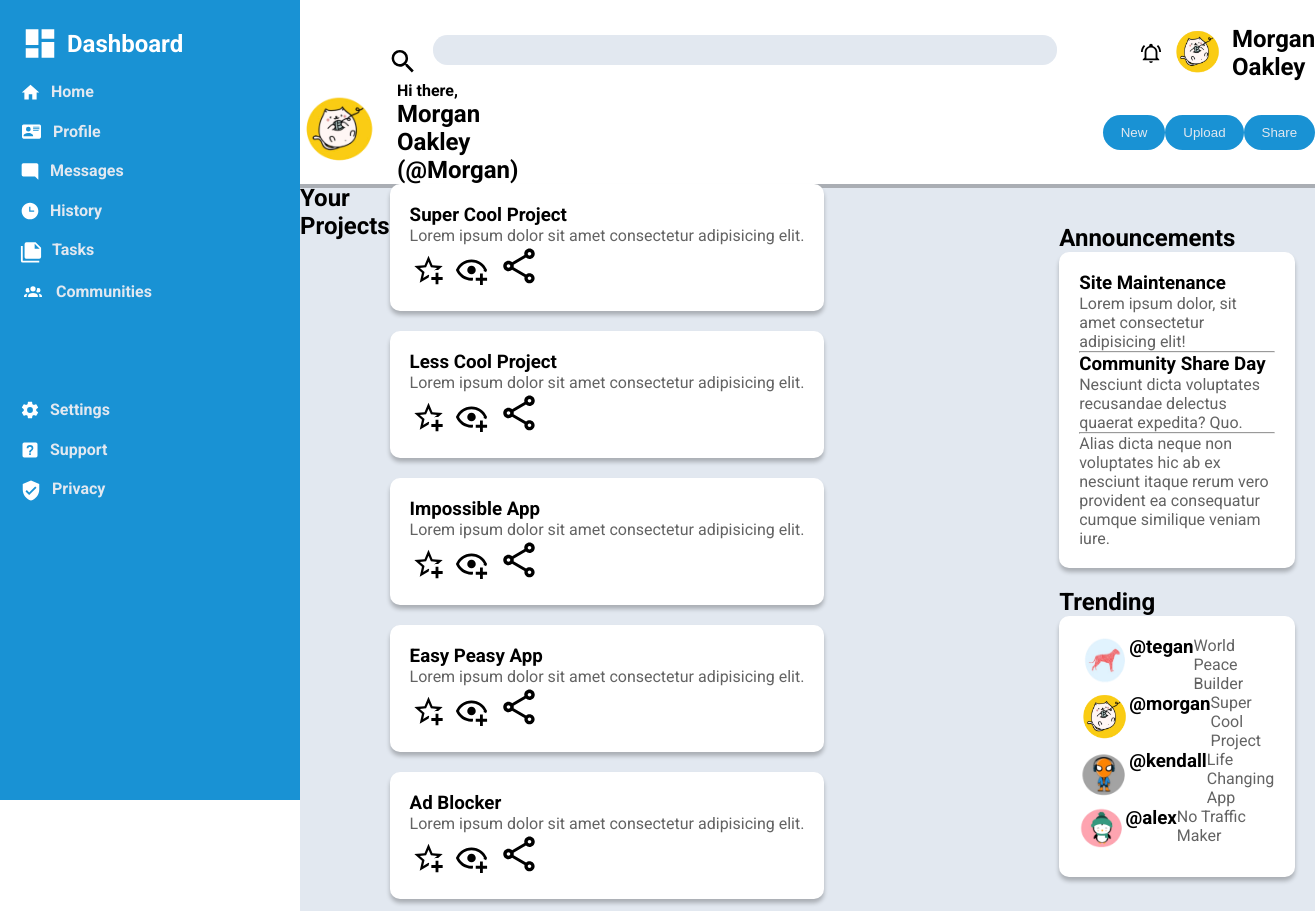
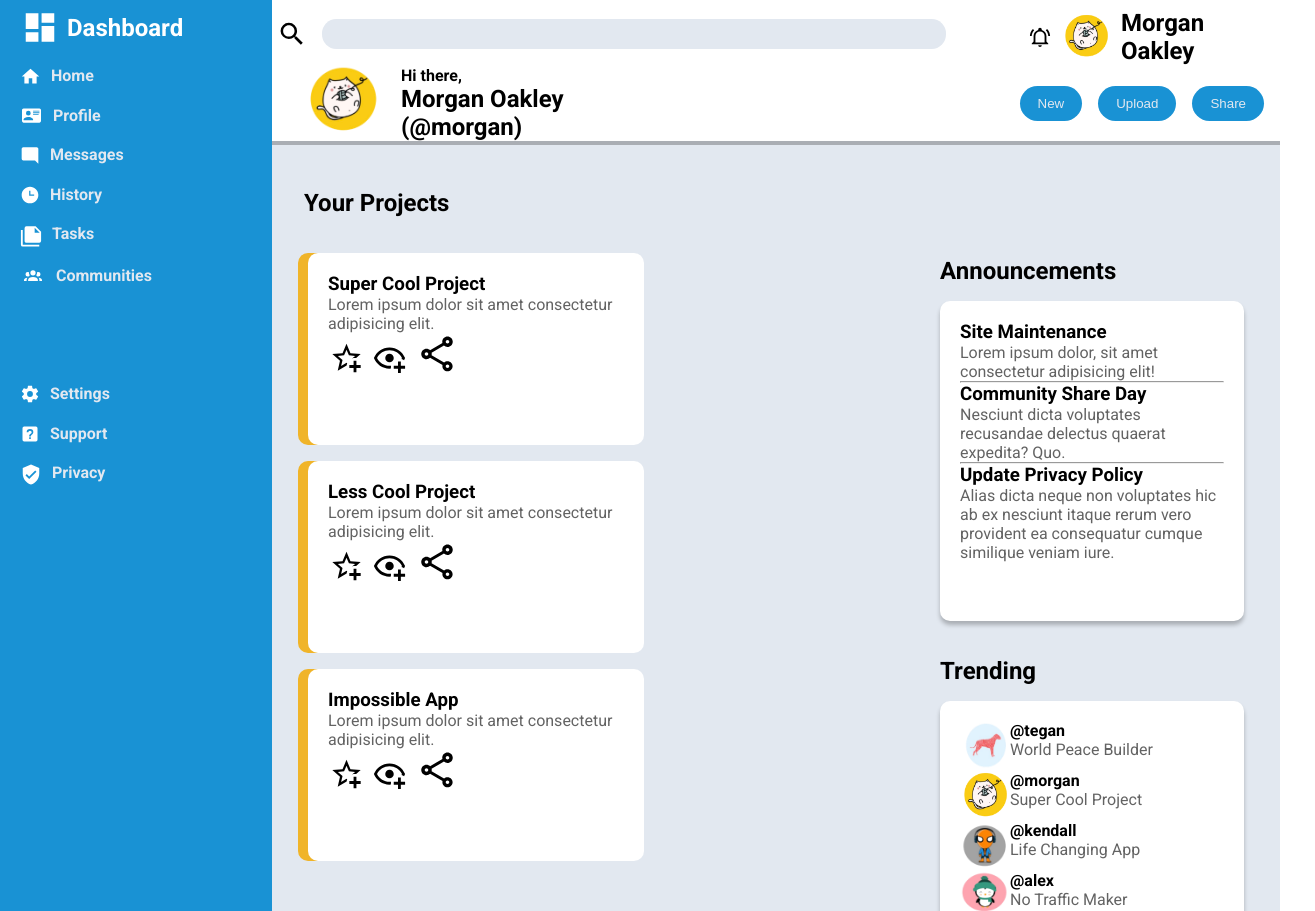
Before and after one commit to stefania120/admin-dashboard, a plain HTML site: page index.html in a window 1280 px wide. Shown: the top 911 px of the page, 1315 px wide, since content can reach past the window. Drawn offline with Linux system fonts and the light colour scheme.

Commit message:
Ultimate project

```diff
--- a/assets/css/style.css
+++ b/assets/css/style.css
@@ -39,8 +39,8 @@ aside>nav {
     display: grid;
     background-color: var(--primary-color);
     color: var(--secondary-color);
-    width: 300px;
-    height: 100vh;
+    width: 17rem;
+    height: 200vh;
 }
 
 li {
@@ -78,7 +78,7 @@ a:hover {
     grid-template-columns: auto 1fr;
     align-items: center;
     gap: 8px;
-    margin-top: 1.5rem;
+    margin-top: 0.5rem;
 }
 
 .circle {
@@ -94,12 +94,19 @@ header {
     align-items: center;
     background-color: var(--secondary-color);
     box-shadow: 0px 4px 0px rgba(0, 0, 0, 0.25);
+    margin-bottom: 3rem;
 }
 
 .headerLeft {
     display: flex;
     justify-content: space-between;
     align-items: center;
+    margin-top: -1rem;
+}
+
+.mLeft2{
+    margin-left: 2rem;;
+
 }
 
 .headerRight {
@@ -132,11 +139,6 @@ form img {
     display: flex;
 }
 
-[alt="search"] {
-    margin-left: 83px;
-    margin-top: 23px;
-}
-
 .catSearch {
     display: flex;
     margin-left: 83px;
@@ -147,7 +149,7 @@ form img {
 
 .buttons {
     display: flex;
-    margin-left: 533px;
+    margin-left: 23.5rem;
 }
 
 /* .containerButtons {
@@ -161,6 +163,7 @@ form img {
     border-radius: 20px;
     border: none;
     padding: 10px 18px;
+    margin-right: 1rem;
 }
 
 .buttonPrimary:hover {
@@ -184,6 +187,10 @@ p{
     color: var(--font-color);
 }
 
+.trending strong{
+    color: var(--dark-color);
+}
+
 .wrap {
     display: flex;
     flex-direction: column;
@@ -195,8 +202,12 @@ p{
 .card {
     background-color: var(--secondary-color);
     box-shadow: 0px 4px 4px rgba(0, 0, 0, 0.25);
+    box-shadow: -10px 0 0 #F0B429;
     border-radius: 10px;
     padding: 20px;
+    margin: 1rem;
+    width: 21rem;
+    height: 12rem;
 }
 
 .wrapCard {
@@ -207,4 +218,37 @@ p{
 
 .diFlex {
     display: flex;
+
 }
+
+.colonna {
+    flex: 1;                    /* Ogni colonna occupa metà spazio */
+    padding: 20px;
+    border-radius: 10px;
+  }
+
+  .cardRight{
+    background-color: var(--secondary-color);
+    box-shadow: 0px 4px 4px rgba(0, 0, 0, 0.25);
+    border-radius: 10px;
+    padding: 20px;
+    margin: 1rem;
+    width:  19rem;
+    height: 20rem;
+  }
+
+.yourProjects{
+    margin-left: 2rem;
+}
+
+.announcementsText{
+    margin-left: 1rem;
+}
+
+.trendingText{
+    margin-left: 1rem;
+}
+
+.trending{
+    box-shadow:  #F0B429;
+}
--- a/index.html
+++ b/index.html
@@ -100,13 +100,13 @@
             </div>
 
             <div class="headerRight">
-                <div>
+                <div class="mLeft2">
                     <img src="./assets/img/cat.png" width="77" height="72" alt="cat">
                 </div>
 
                 <div class="greetings">
                     <strong>Hi there,</strong>
-                    <h2>Morgan Oakley (@Morgan)</h2>
+                    <h2>Morgan Oakley (@morgan)</h2>
                 </div>
 
                 <div class="buttons">
@@ -117,10 +117,11 @@
             </div>
         </header>
 
+        <h2 class="yourProjects">Your Projects</h2>
         <div class="container">
             <section class="projects">
-                <h2>Your Projects</h2>
                 <div class="wrapCard">
+                    <div class="colonna">
                         <div class="card">
                             <h3>Super Cool Project</h3>
                             <p>Lorem ipsum dolor sit amet consectetur adipisicing elit.</p>
@@ -144,7 +145,8 @@
                             <img src="./assets/img/eye-plus-outline.svg" alt="eye" width="41" height="34">
                             <img src="./assets/img/share-variant-outline.svg" alt="share" width="46" height="42">
                         </div>
-
+                    </div>
+                    <div class="colonna">
                         <div class="card">
                             <h3>Easy Peasy App</h3>
                             <p>Lorem ipsum dolor sit amet consectetur adipisicing elit.</p>
@@ -169,18 +171,20 @@
                             <img src="./assets/img/share-variant-outline.svg" alt="share" width="46" height="42">
                         </div>
                     </div>
+                </div>
             </section>
 
             <div class="wrap">
                 <section class="announcements">
-                    <h2>Announcements</h2>
-                    <div class="card">
+                    <h2 class="announcementsText">Announcements</h2>
+                    <div class="cardRight">
                         <h3>Site Maintenance</h3>
                         <p>Lorem ipsum dolor, sit amet consectetur adipisicing elit!</p>
                         <hr>
                         <h3>Community Share Day</h3>
                         <p>Nesciunt dicta voluptates recusandae delectus quaerat expedita? Quo.</p>
                         <hr>
+                        <h3>Update Privacy Policy</h3>
                         <p> Alias dicta neque non voluptates hic ab ex nesciunt itaque rerum vero provident ea
                             consequatur
                             cumque similique veniam iure.</p>
@@ -188,30 +192,30 @@
                 </section>
 
                 <section class="trending">
-                    <h2>Trending</h2>
-                    <div class="card">
+                    <h2 class="trendingText">Trending</h2>
+                    <div class="cardRight">
                         <div class="diFlex">
                             <img src="./assets/img/dog.png" alt="dog" class="circle">
-                            <h3>@tegan</h3>
-                            <p>World Peace Builder</p>
+                       <p><strong>@tegan</strong><br>
+                            World Peace Builder</p>
                         </div>
 
                         <div class="diFlex">
                             <img src="./assets/img/cat.png" alt="cat" class="circle">
-                            <h3>@morgan</h3>
-                            <p>Super Cool Project</p>
+                            <p><strong>@morgan</strong><br>
+                            Super Cool Project</p>
                         </div>
 
                         <div class="diFlex">
                             <img src="./assets/img/superman.png" alt="superman" class="circle">
-                            <h3>@kendall</h3>
-                            <p>Life Changing App</p>
+                           <p><strong>@kendall</strong><br>
+                            Life Changing App</p>
                         </div>
 
                         <div class="diFlex">
                             <img src="./assets/img/snow.png" alt="snow" class="circle">
-                            <h3>@alex</h3>
-                            <p>No Traffic Maker</p>
+                            <p><strong>@alex</strong><br>
+                            No Traffic Maker</p>
                         </div>
                     </div>
                 </section>
```
Lines whose indentation alone changed are shown as unchanged.
